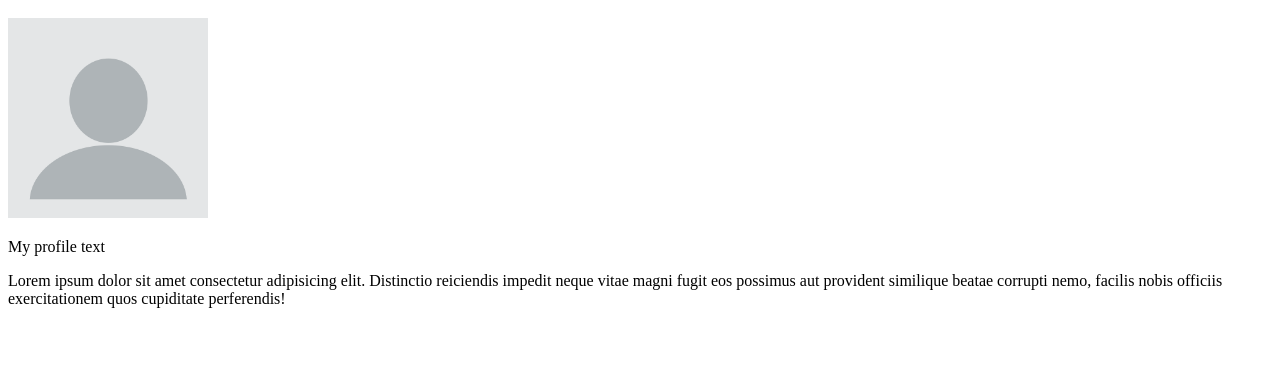
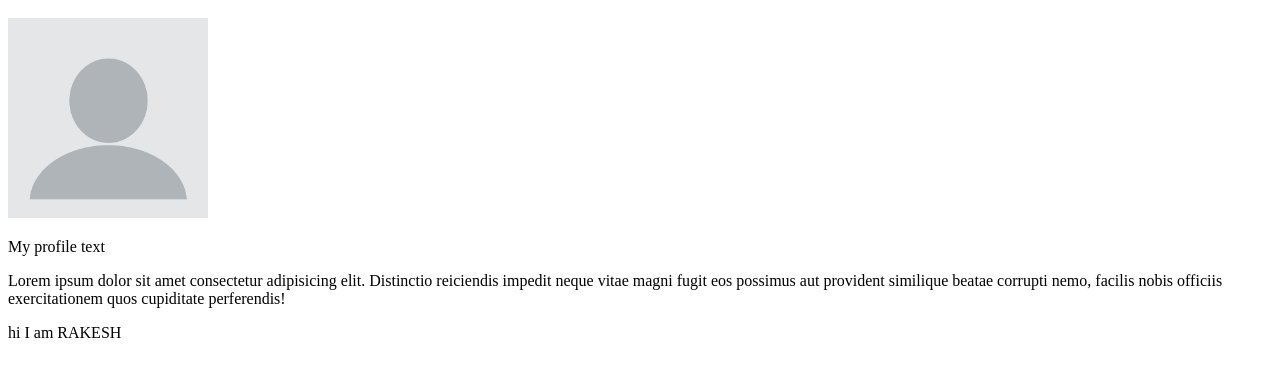
Before and after one commit to RAKESH-P13/FIRST_PROJECT, a plain HTML site: page index.html in a window 1280 px wide. Shown: the part 120-496 px from the top of the page. Drawn offline with Linux system fonts and the light colour scheme.

Commit message:
entered a new paragraph

```diff
--- a/index.html
+++ b/index.html
@@ -11,5 +11,6 @@
     <img width="200px" src="profile.webp" alt="" srcset="">
     <p>My profile text</p>
     <p>Lorem ipsum dolor sit amet consectetur adipisicing elit. Distinctio reiciendis impedit neque vitae magni fugit eos possimus aut provident similique beatae corrupti nemo, facilis nobis officiis exercitationem quos cupiditate perferendis!</p>
+    <p>hi I am RAKESH</p>
 </body>
 </html>
```
